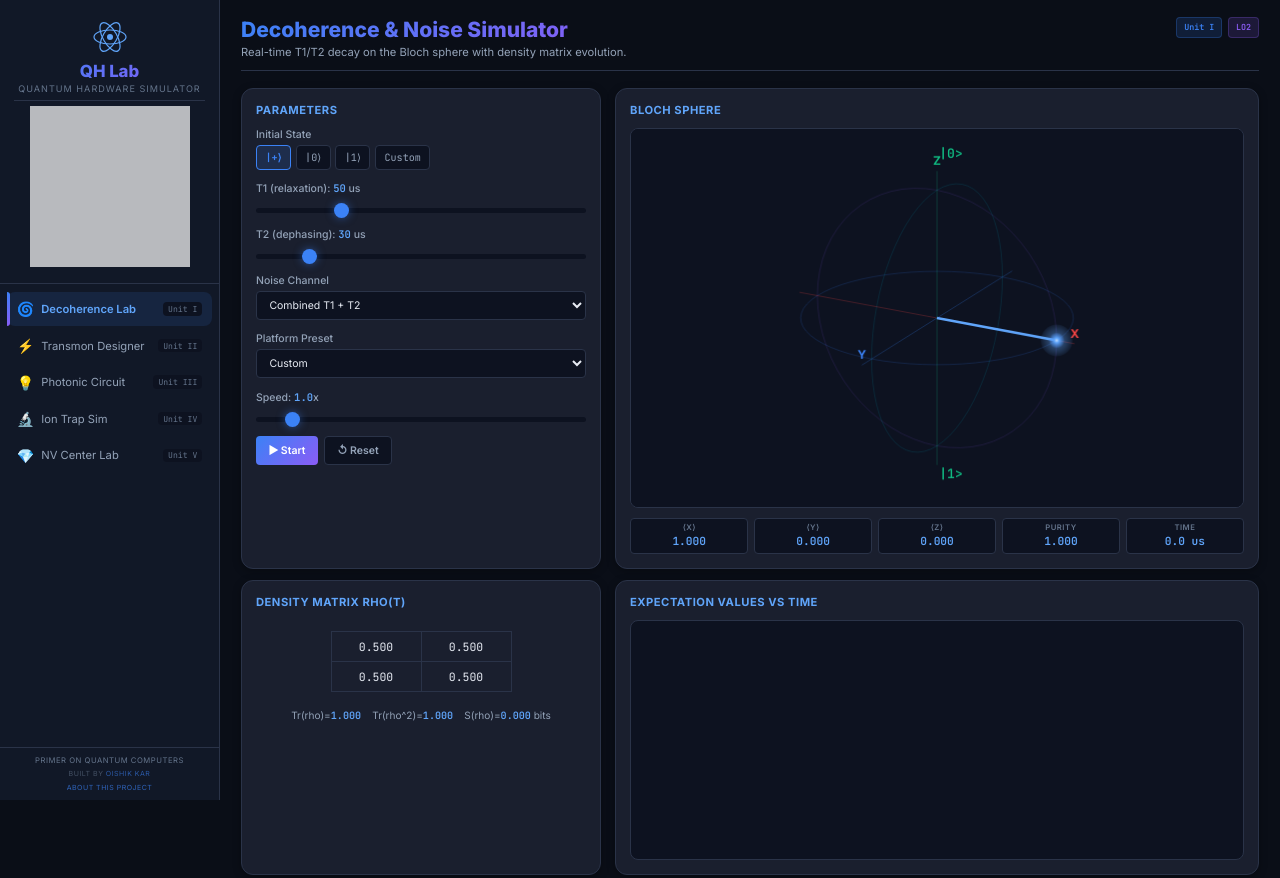
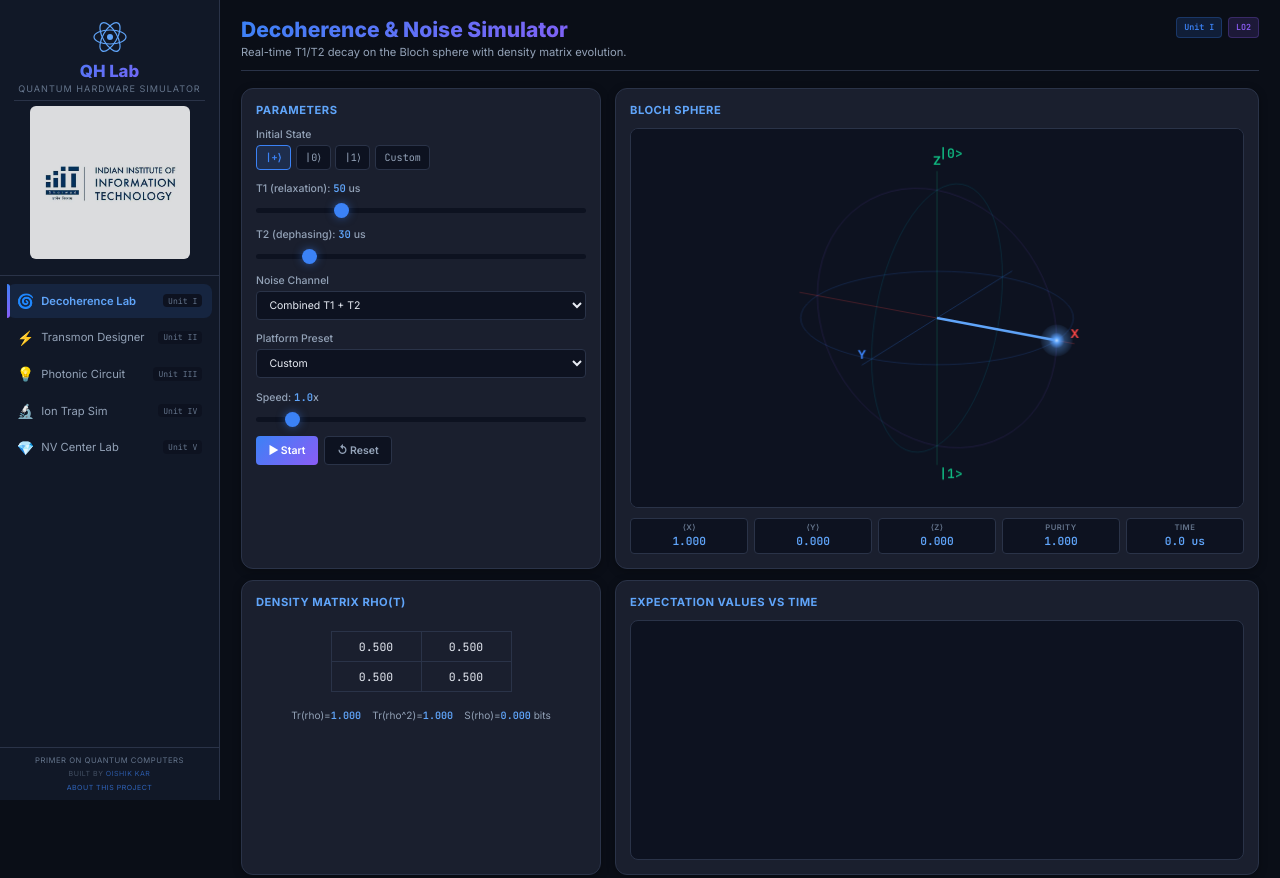
Before and after one commit to light-oishikk/quantum-hardware-lab, a plain HTML site: page index.html in a window 1280 px wide. Shown: the top 878 px of the page. Drawn offline with Linux system fonts and the light colour scheme.

Commit message:
Fix IIIT Dharwad logo rendering - white background pill

```diff
--- a/index.html
+++ b/index.html
@@ -107,7 +107,7 @@ canvas{width:100%;display:block;border-radius:var(--rs);background:var(--bgI);bo
 .atom-icon{width:40px;height:40px;margin:0 auto .3rem;display:block}
 .atom-icon ellipse,.atom-icon circle{fill:none;stroke:#60a5fa;stroke-width:1.2}
 .atom-icon .nucleus{fill:#60a5fa;stroke:none}
-.college-logo{width:160px;margin:0 auto .3rem;display:block;filter:brightness(0) invert(1);opacity:.7}
+.college-logo{width:160px;margin:0 auto .3rem;display:block;background:#fff;padding:6px 10px;border-radius:6px;opacity:.85}
 .college-info{margin-top:.4rem;padding-top:.4rem;border-top:1px solid var(--brd)}
 .college-name{font-size:.58rem;color:var(--t2);line-height:1.3;font-weight:600;letter-spacing:.3px}
 .college-sub{font-size:.5rem;color:var(--t3);margin-top:.1rem;display:block}
```
Also changed, not shown: quantum_lab.html (+1 -1 lines).
